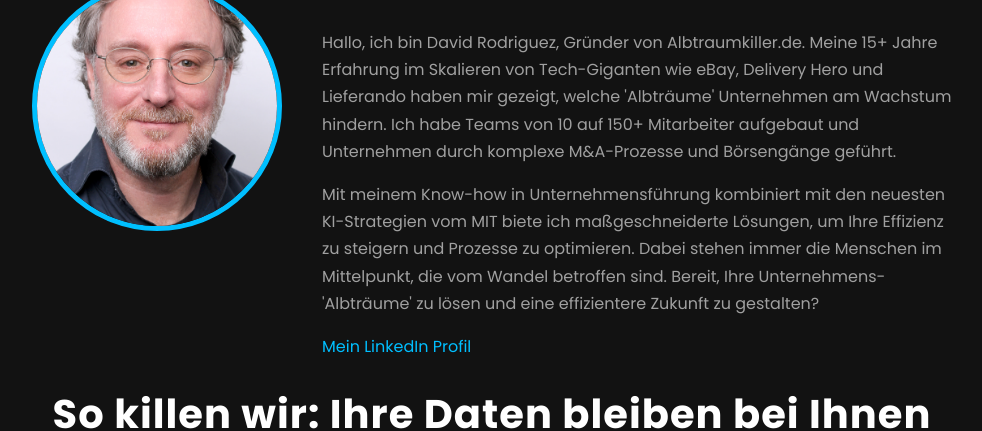
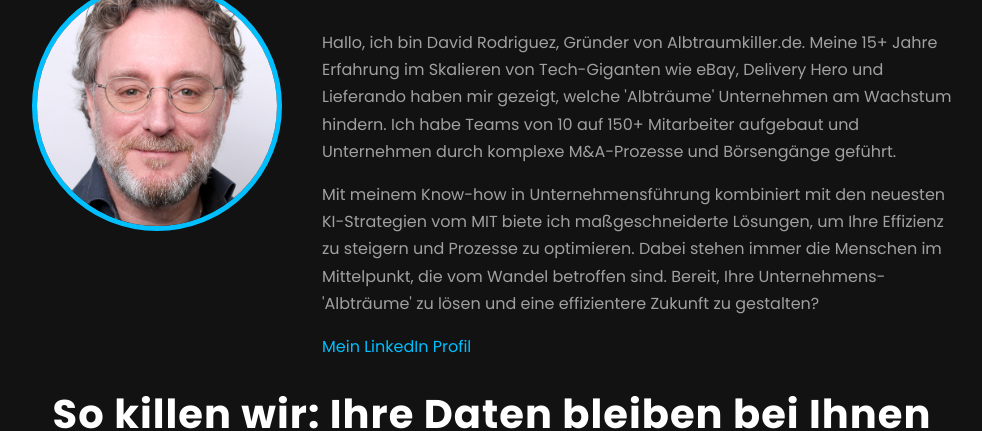
Before and after one commit to Drmcdll/albtraumkiller-website, a plain HTML site: page index.html in a window 1280 px wide. Shown: the part 798-1229 px from the top of the page, without its empty margins (148-1130 px from the left). Drawn offline with Linux system fonts and the light colour scheme.

Commit message:
Update index.html

```diff
--- a/index.html
+++ b/index.html
@@ -42,7 +42,7 @@
         .hero p { font-size: 1.2rem; max-width: 600px; margin: 1rem auto 0; color: var(--text-color); }
 
         #wir { display: flex; align-items: center; gap: 40px; padding-top: 80px; margin-top: -60px; }
-        #wir img { width: 250px; height: 250px; border-radius: 50%; border: 5px solid var(--accent-color);/* box-shadow: 0 0 20px var(--glow-color);*/ object-fit: cover; object-position: center 60%; }
+        #wir img { width: 250px; height: 250px; border-radius: 50%; border: 5px solid var(--accent-color);/* box-shadow: 0 0 20px var(--glow-color);*/ object-fit: cover; object-position: center 30%; }
         #wir .intro-text { flex: 1; }
         #wir h2 {
             border-bottom: none;
```
